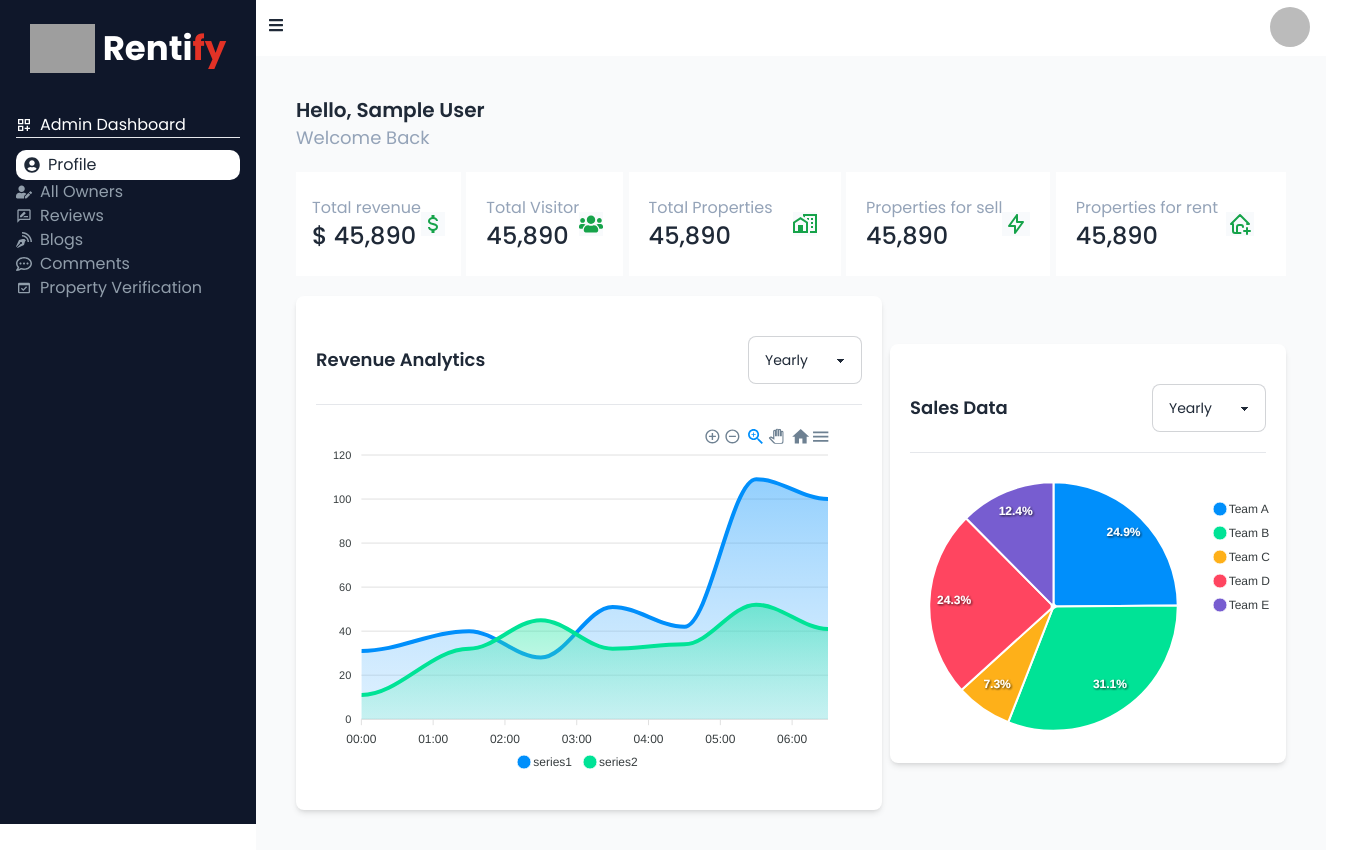
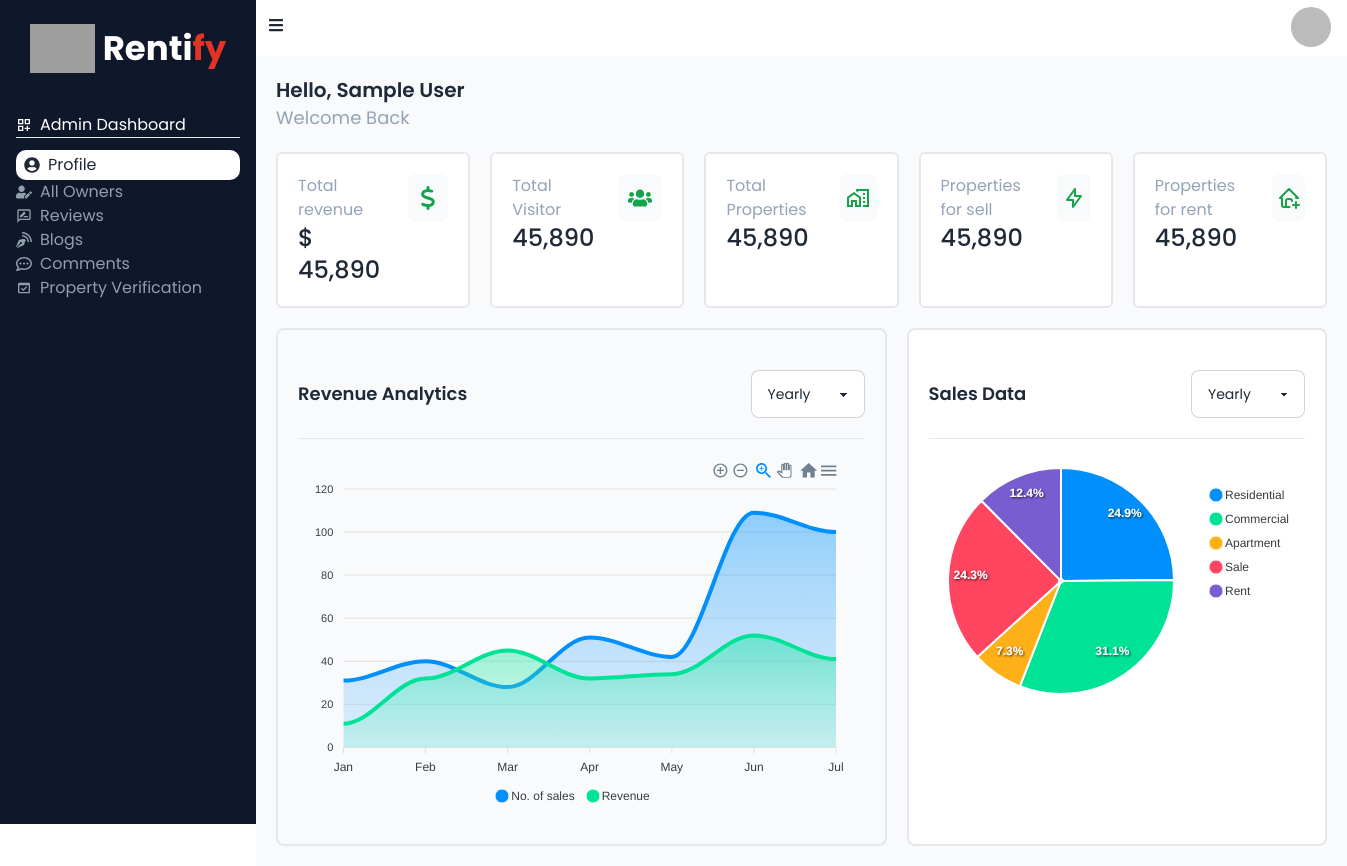
Before and after one commit to tanbirhaque/Rentify-Admin, a React (Vite) app: page /dashboard/profile in a window 1280 px wide. Shown: the whole page, 1347 px wide, since content can reach past the window. Built offline with nearby package versions, Linux system fonts and the light colour scheme; no server answers; sample sign-in values are in the browser's storage; grey boxes are pictures that could not be loaded.

Commit message:
design improvement on profile dashboard by Fahima

```diff
--- a/src/DashLayout/DashboardRoutes/Profile/Profile/PieChart.jsx
+++ b/src/DashLayout/DashboardRoutes/Profile/Profile/PieChart.jsx
@@ -14,7 +14,7 @@ class PieChart extends Component {
           width: 380,
           type: "pie",
         },
-        labels: ["Team A", "Team B", "Team C", "Team D", "Team E"],
+        labels: ["Residential", "Commercial", "Apartment", "Sale", "Rent"],
         responsive: [
           {
             breakpoint: 480,
--- a/src/DashLayout/DashboardRoutes/Profile/Profile/Profile.jsx
+++ b/src/DashLayout/DashboardRoutes/Profile/Profile/Profile.jsx
@@ -2,9 +2,9 @@
 
 import useAuth from "../../../../Hooks/useAuth";
 import { FaUsers } from "react-icons/fa";
+import { FaDollarSign } from "react-icons/fa6";
+import { MdOutlineHomeWork } from "react-icons/md";
 import { TbBolt, TbHomePlus } from "react-icons/tb";
-import { mdiHomeCityOutline, mdiCurrencyUsd } from "@mdi/js";
-import Icon from "@mdi/react";
 import SplineChart from "./SplineChart";
 import PieChart from "./PieChart";
 
@@ -12,74 +12,68 @@ const Profile = () => {
   const { user } = useAuth();
 
   return (
-    <div className="p-10 space-y-5 bg-[#F9FAFB]">
+    <div className="bg-[#f9fafb] p-5 space-y-5">
       <div>
         <h1 className="text-xl font-semibold">Hello, {user?.displayName}</h1>
         <p className="text-lg text-slate-400">Welcome Back</p>
       </div>
       {/* data cards */}
-      <div className="flex justify-between flex-col md:flex-row">
+      <div className="flex justify-between flex-col md:flex-row gap-5">
         {/* revenue */}
-        <div className="max-w-60 flex justify-between bg-white items-center p-4">
-          <div>
+        <div className="flex justify-between bg-white gap-5  rounded-md p-5 border-2">
+          <div className="flex flex-col">
             <p className="text-base text-slate-400">Total revenue</p>
             <p className=" text-2xl font-medium">$ 45,890</p>
           </div>
-          <div>
-            <Icon
-              className="text-[#16a34a] text-2xl bg-[#f8fafc]"
-              path={mdiCurrencyUsd}
-              size={1}
-            />
+          <div className="bg-[#f8fafc] w-12 h-12 flex items-center justify-center text-[#16a34a] text-2xl rounded-lg">
+            <FaDollarSign />
           </div>
         </div>
         {/*  visitor */}
-        <div className="max-w-60 flex justify-between items-center bg-white p-5">
+        <div className="flex justify-between bg-white gap-5  rounded-md p-5 border-2">
           <div>
             <p className="text-base text-slate-400">Total Visitor</p>
             <p className=" text-2xl  font-medium">45,890</p>
           </div>
-          <div>
-            <FaUsers className="text-[#16a34a] text-2xl bg-[#f8fafc]" />
+          <div className="bg-[#f8fafc] w-12 h-12 flex items-center justify-center text-[#16a34a] text-2xl rounded-lg">
+            <FaUsers />
           </div>
         </div>
-        {/* total */}
-        <div className="max-w-60 flex justify-between items-center bg-white p-5">
+        {/* total properties */}
+        <div className="flex justify-between bg-white gap-5  rounded-md p-5 border-2">
           <div>
             <p className="text-base text-slate-400">Total Properties</p>
             <p className=" text-2xl  font-medium">45,890</p>
           </div>
-          <div className="w-12 p-5">
-            <Icon
-              path={mdiHomeCityOutline}
-              size={1}
-              className="text-[#16a34a] bg-[#f8fafc]"
-            />
+          <div className="bg-[#f8fafc] w-12 h-12 flex items-center justify-center text-[#16a34a] text-2xl rounded-lg">
+            <MdOutlineHomeWork />
           </div>
         </div>
         {/* sell  */}
-        <div className="max-w-60 flex justify-between items-center bg-white p-5">
+        <div className="flex justify-between bg-white gap-5 rounded-md p-5 border-2">
           <div>
             <p className="text-base text-slate-400">Properties for sell</p>
             <p className=" text-2xl  font-medium">45,890</p>
           </div>
-          <TbBolt className="text-[#16a34a] w-7 h-6 bg-[#f8fafc]" />
+          <div className="bg-[#f8fafc] w-12 h-12 flex items-center justify-center text-[#16a34a] text-2xl rounded-lg">
+            <TbBolt />
+          </div>
         </div>
         {/* rent */}
-        <div className="max-w-60 flex justify-between items-center bg-white p-5">
+        <div className="flex justify-between bg-white gap-5  rounded-md p-5 border-2">
           <div>
             <p className="text-base text-slate-400">Properties for rent</p>
             <p className=" text-2xl  font-medium">45,890</p>
           </div>
-          <div className="p-2 w-12">
-            <TbHomePlus className="text-[#16a34a] w-7 h-6 bg-[#f8fafc]" />
+          <div className="bg-[#f8fafc] w-12 h-12 flex items-center justify-center text-[#16a34a] text-2xl rounded-lg">
+            <TbHomePlus />
           </div>
         </div>
       </div>
       {/* chart */}
-      <div className="flex flex-col md:flex-row items-center justify-between gap-2">
+      <div className="flex flex-col md:flex-row justify-between gap-5">
         {/* spline chart */}
-        <div className="w-auto md:w-3/5 bg-white p-5 rounded-lg shadow-md">
+        <div className="w-auto md:w-3/5 p-5 rounded-lg  border-2">
           <div className="flex flex-col md:flex-row justify-between items-center my-5 ">
             <h6 className="text-lg font-semibold">Revenue Analytics</h6>
             <select className="select-bordered select w-auto">
@@ -95,7 +89,7 @@ const Profile = () => {
           <SplineChart />
         </div>
         {/* pie chart */}
-        <div className="w-auto md:w-2/5 bg-white p-5 rounded-lg shadow-md">
+        <div className="w-auto md:w-2/5 bg-white p-5 rounded-lg  border-2">
           <div className="flex flex-col md:flex-row justify-between items-center my-5 ">
             <h6 className="text-lg font-semibold">Sales Data</h6>
             <select className="select-bordered select w-auto">
--- a/src/DashLayout/DashboardRoutes/Profile/Profile/SplineChart.jsx
+++ b/src/DashLayout/DashboardRoutes/Profile/Profile/SplineChart.jsx
@@ -8,44 +8,60 @@ class SplineChart extends Component {
     super(props);
 
     this.state = {
-        series: [{
-          name: 'series1',
-          data: [31, 40, 28, 51, 42, 109, 100]
-        }, {
-          name: 'series2',
-          data: [11, 32, 45, 32, 34, 52, 41]
-        }],
+      series: [
+        {
+          name: "No. of sales",
+          data: [31, 40, 28, 51, 42, 109, 100],
+        },
+        {
+          name: "Revenue",
+          data: [11, 32, 45, 32, 34, 52, 41],
+        },
+      ],
       options: {
         chart: {
           height: 350,
-            type: 'area'
+          type: "area",
         },
         dataLabels: {
-            enabled: false
+          enabled: false,
         },
         stroke: {
-            curve: 'smooth'
+          curve: "smooth",
         },
         xaxis: {
-            type: 'datetime',
-            categories: ["2018-09-19T00:00:00.000Z", "2018-09-19T01:30:00.000Z", "2018-09-19T02:30:00.000Z", "2018-09-19T03:30:00.000Z", "2018-09-19T04:30:00.000Z", "2018-09-19T05:30:00.000Z", "2018-09-19T06:30:00.000Z"]
+          type: "month",
+          categories: [
+            "Jan",
+            "Feb",
+            "Mar",
+            "Apr",
+            "May",
+            "Jun",
+            "Jul",
+            "Aug",
+            "Sep",
+            "Oct",
+            "Nov",
+            "Dec",
+          ],
         },
         tooltip: {
           x: {
-              format: 'dd/MM/yy HH:mm'
+            format: "MM",
           },
         },
       },
 
       fill: {
-            type: 'pattern',
+        type: "pattern",
         pattern: {
-              style: 'verticalLines',
+          style: "verticalLines",
           width: 6,
           height: 6,
-              strokeWidth: 2
-            }
-          }
+          strokeWidth: 4,
+        },
+      },
     };
   }
 
@@ -53,7 +69,12 @@ class SplineChart extends Component {
     return (
       <div>
         <div id="chart">
-      <ReactApexChart options={this.state.options} series={this.state.series} type="area" height={350}/>
+          <ReactApexChart
+            options={this.state.options}
+            series={this.state.series}
+            type="area"
+            height={350}
+          />
         </div>
         <div id="html-dist"></div>
       </div>
--- a/src/DashLayout/Properties/tab.css
+++ b/src/DashLayout/Properties/tab.css
@@ -1,26 +1,10 @@
 /* Tab css added by tanbir */
-
-/* listing tab CSS style v-0.1 */
-/* .react-tabs__tab-list{
-    border-bottom: 1px solid #002172 !important;
-}
-.react-tabs__tab--selected{
-    border-color: #002172;
-    color: #002172 !important;
-    font-weight: 700;
-    border: 1px solid #002172 !important;
-    border-bottom: 0px !important;
-}
-
-.react-tabs__tab{
-    color: #e33226;
-} */
 
 
 /* listing tab CSS style v-0.2 */
-.react-tabs__tab-list {
+/* .react-tabs__tab-list {
     border-bottom: none;
-}
+} */
 
 .react-tabs__tab--selected {
     color: #e33226 !important;
```
Lines whose indentation alone changed are shown as unchanged.
